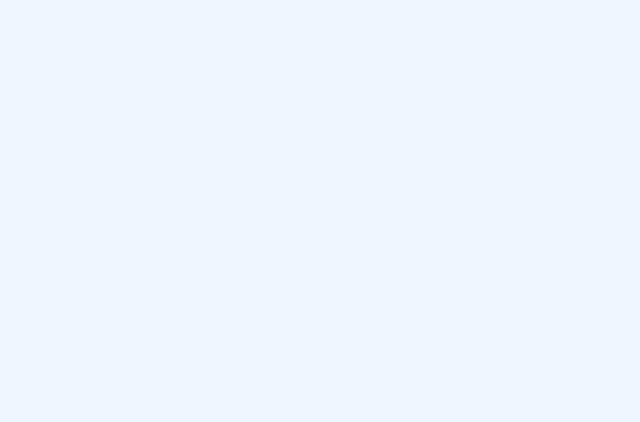
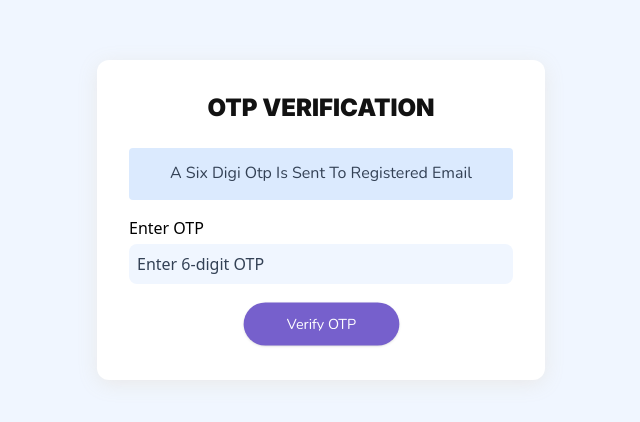
Before and after one commit to LuckyBaliyan/NexaBridge, a React (Vite) app: page /verify in a window 1280 px wide. Before the commit this address had no page. Shown: the part 180-602 px from the top of the page, without its empty margins (319-959 px from the left). Built offline with nearby package versions, Linux system fonts and the light colour scheme.

Commit message:
Day-04 started

```diff
--- a/src/App.jsx
+++ b/src/App.jsx
@@ -7,6 +7,7 @@ import Login from './components/auth/Login';
 import useLenis from './hooks/lenis/useLenis';
 import { ToastContainer } from 'react-toastify';
 import 'react-toastify/dist/ReactToastify.css';
+import Verification from './components/auth/Verification';
 
 
 const App = () => {
@@ -22,6 +23,7 @@ const App = () => {
        </Route>
        <Route>
            <Route path='/login' element={<Login/>} />
+           <Route path='/verify' element={<Verification />} />
        </Route>
     </Routes>
       {/** Juggar for the notification configuration */}
--- a/src/Global.css
+++ b/src/Global.css
@@ -55,6 +55,7 @@ html,body{
   --Shadow: 0 2px 8px rgba(0,0,0,0.05);
   --logoAccent:#1B4260;
   --TextLight: #333435;
+  --Highlight:#d09c34;
 }
 
 @layer base{
--- /dev/null
+++ b/src/components/auth/Verification.jsx
@@ -0,0 +1,76 @@
+import React, { useState } from "react";
+import { useNavigate, useLocation } from "react-router-dom";
+import { toast } from "react-toastify";
+import Button from "../ui/Buttons/Mainbtn.jsx";
+import { useAuth } from "../../context/AuthProvider.jsx";
+
+const Verification = () => {
+  const navigate = useNavigate();
+  const location = useLocation();
+  const { login } = useAuth();
+
+  const userData = location.state;
+  const [otp, setOtp] = useState("");
+  const [generatedOtp] = useState("123456"); // static OTP for demo
+
+  const handleVerify = (e) => {
+    e.preventDefault();
+    if (otp === generatedOtp) {
+      let accounts = JSON.parse(localStorage.getItem("accounts")) || [];
+
+      const newUser = {
+        name: userData.name,
+        email: userData.email,
+        password: userData.password,
+        role: userData.role,
+      };
+
+      accounts.push(newUser);
+      localStorage.setItem("accounts", JSON.stringify(accounts));
+
+      const mockToken = `${newUser.email}-token`;
+      localStorage.setItem("token", mockToken);
+      localStorage.setItem("role", newUser.role);
+
+      login(newUser.role);
+      toast.success("OTP Verified! Account Created");
+      navigate("/");
+    } else {
+      toast.error("Invalid OTP, try again!");
+    }
+  };
+
+  return (
+    <section className="min-h-screen flex items-center justify-center px-4">
+      <div className="w-full max-w-md p-8 rounded-2xl shadow-xl form border-0">
+        <h2 className="text-2xl font-semibold text-center mb-6">
+          OTP Verification
+        </h2>
+        <form onSubmit={handleVerify} className="space-y-4">
+          <div>
+            <div className="py-4 text-center px-2 capitalize bg-blue-100 text-black rounded">
+                <p>A six digi Otp is sent to registered email</p>
+            </div>
+            <label className="block mb-1 mt-4">Enter OTP</label>
+            <input
+              type="text"
+              value={otp}
+              onChange={(e) => setOtp(e.target.value)}
+              placeholder="Enter 6-digit OTP"
+              className="w-full p-2 bg-[var(--BackgroundPrimary)] text-[var(--TextNav)] placeholder-[var(--Text)] focus:outline-none focus:ring-0"
+            />
+          </div>
+          <div className="w-full flex justify-center">
+            <Button
+              type="submit"
+              text="Verify OTP"
+              className="bg-[var(--Accent)] text-[#fff]"
+            />
+          </div>
+        </form>
+      </div>
+    </section>
+  );
+};
+
+export default Verification;
--- a/src/components/ui/header/Nav.jsx
+++ b/src/components/ui/header/Nav.jsx
@@ -49,7 +49,7 @@ const Nav = () => {
                     <div className="logo-wrapper h-10 w-10 scale-90 md:scale-100 md:w-14 md:h-14 overflow-hidden  rounded-full">
                     <img src="/images/logof.jpg" alt="" />
                     </div>
-                    <FaHandshake className='text-xl md:text-4xl absolute left-[40%] z-30 text-[var(--Accent)] opacity-60'/>
+                    <FaHandshake className='text-xl md:text-4xl absolute left-[40%] z-30 text-[var(--Accent)] opacity-100'/>
                     <div className="logo-wrapper h-10 w-10 scale-90  md:w-14 md:h-14
                     rounded-full overflow-hidden flex justify-center items-center">
                     <img src="/images/mainlogof.webp" alt="" />
@@ -57,8 +57,8 @@ const Nav = () => {
                </div>
             </NavLink>
             <div className='md:ml-2 flex flex-col '>
-                <p className='text-xs p-1  lg:text-xl uppercase  leading-[1]  text-[var(--Accent)]
-                md:p-2  font-black
+                <p className='text-xs p-1  lg:text-xl uppercase  leading-[1]  text-[var(--Highlight)]
+                md:p-2 font-[inter-black]  font-black
                 rounded-full'>Punjab Govt. Initiative</p>
                 <p className=' text-xs p-1 md:text-sm  leading-[0.1] font-extrabold text-gray-700 rounded md:p-2 uppercase'>
                     Nexa Bridge
--- a/src/components/ui/sections/FinalCall.jsx
+++ b/src/components/ui/sections/FinalCall.jsx
@@ -1,15 +1,18 @@
 import React from 'react'
 import Mainbtn from '../Buttons/Mainbtn'
 import { Link } from 'react-router-dom'
+import { useAuth } from '../../../context/AuthProvider'
 
 const FinalCall = () => {
+    const {role} = useAuth();
+
   return (
     <div className='absolute top-[20%] left-1/2 -translate-x-1/2 -translate-y-1/2
     flex flex-col items-center gap-4'>
         <h2 className='text-center'>Ready to <span>Connect ?</span></h2>
         <p className='text-center capitalize font-bold'>SignUp Today and Start building your future</p>
         <Link to='/login' state={{currentState:'SignUP'}}>
-          <Mainbtn text='Join Our Community' className='bg-[var(--Accent)] text-white'/>
+          <Mainbtn text={`${role?'Explore our community':'Join our Community'}`} className='bg-[var(--Accent)] text-white'/>
         </Link>
     </div>
   )
```
Also changed, not shown: src/components/auth/Login.jsx (+35 -59 lines).
